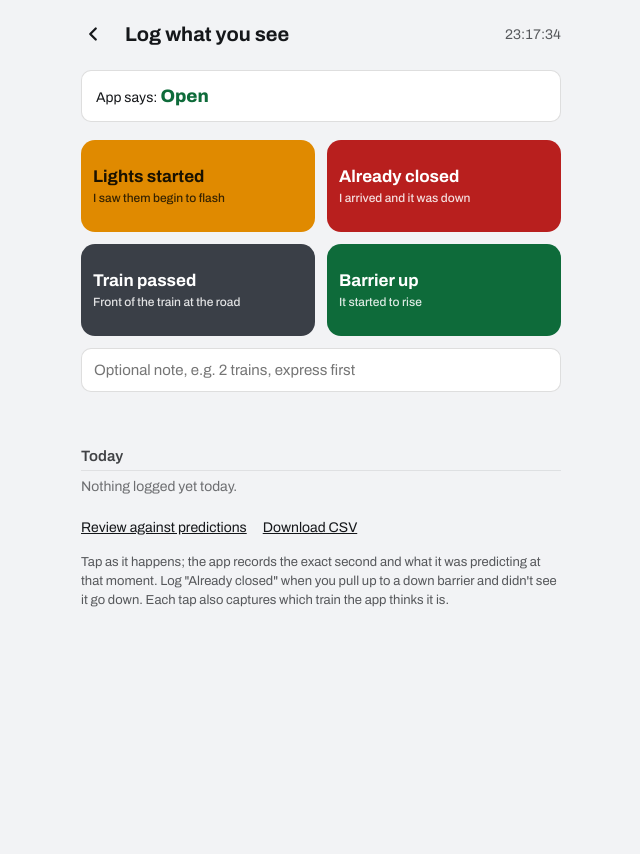
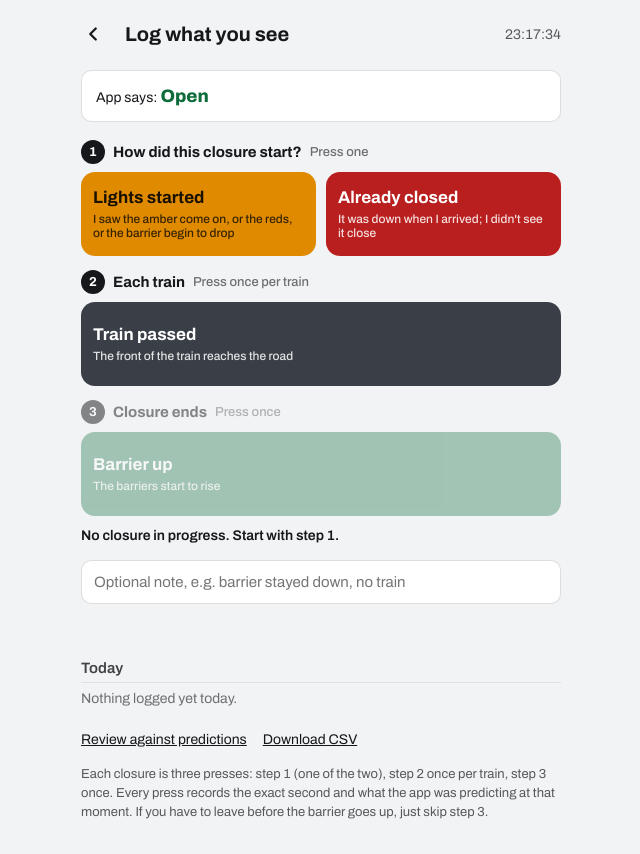
Before and after one commit to cinsalaco/roydon-crossing, a Flask app: page /log in a window 1280 px wide. Shown: the whole page, without its empty margins (319-959 px from the left). Before the commit the page ends 607 px from the top, so only its background shows below. Run offline with Flask 3, Linux system fonts and the light colour scheme; data that the repository does not hold is empty.

Commit message:
Log page: three numbered steps and a per-closure session
Step 1 is "Lights started" or "Already closed" (one of), step 2 "Train
passed" once per train, step 3 "Barrier up". The page remembers the
closure in progress, dims the step already taken and says what it is
waiting for; "Barrier up" or 20 minutes of silence ends it.

Co-Authored-By: Claude Fable 5.1 <noreply@anthropic.com>
Claude-Session: https://claude.ai/code/session_01NbAgiZxfxPitgPSPcmkvvV

```diff
--- a/templates/log.html
+++ b/templates/log.html
@@ -22,8 +22,16 @@
   .predict .state { font-size: 18px; font-weight: 800; }
   .predict .state.open { color: var(--green); } .predict .state.closing { color: var(--amber); } .predict .state.closed { color: var(--red); }
 
-  .buttons { display: grid; grid-template-columns: 1fr 1fr; gap: 12px; margin-top: 18px; }
-  button.ev { min-height: 92px; border: 0; border-radius: 14px; font-family: inherit; font-size: 17px; font-weight: 700; line-height: 1.2; color: #fff; cursor: pointer; padding: 12px; text-align: left; }
+  .steps { display: flex; flex-direction: column; gap: 14px; margin-top: 18px; }
+  .step-head { display: flex; align-items: center; gap: 8px; font-size: 15px; font-weight: 700; margin-bottom: 8px; }
+  .step-head small { font-weight: 500; opacity: 0.6; font-size: 13px; }
+  .num { display: inline-flex; align-items: center; justify-content: center; width: 24px; height: 24px; border-radius: 50%; background: var(--ink); color: #fff; font-size: 13px; font-weight: 700; }
+  .pair { display: grid; grid-template-columns: 1fr 1fr; gap: 10px; }
+  .step.done button.ev { opacity: 0.35; }
+  .step.done .step-head { opacity: 0.5; }
+  .session { margin-top: 12px; font-size: 14px; font-weight: 600; min-height: 20px; }
+  .session .reset { background: none; border: 0; color: var(--red); font: inherit; cursor: pointer; margin-left: 10px; min-height: 32px; }
+  button.ev { width: 100%; min-height: 84px; border: 0; border-radius: 14px; font-family: inherit; font-size: 17px; font-weight: 700; line-height: 1.2; color: #fff; cursor: pointer; padding: 12px; text-align: left; }
   button.ev small { display: block; font-size: 12px; font-weight: 500; opacity: 0.85; margin-top: 4px; }
   button.ev:active { transform: scale(0.98); }
   .ev.lights { background: var(--amber); color: #1a1200; }
@@ -61,13 +69,25 @@
 
   <div class="predict" id="predict">Loading the app's current prediction…</div>
 
-  <div class="buttons">
-    <button class="ev lights" data-ev="lights">Lights started<small>I saw them begin to flash</small></button>
-    <button class="ev down" data-ev="down">Already closed<small>I arrived and it was down</small></button>
-    <button class="ev train" data-ev="train">Train passed<small>Front of the train at the road</small></button>
-    <button class="ev up" data-ev="up">Barrier up<small>It started to rise</small></button>
+  <div class="steps">
+    <div class="step" id="step1">
+      <div class="step-head"><span class="num">1</span>How did this closure start? <small>Press one</small></div>
+      <div class="pair">
+        <button class="ev lights" data-ev="lights">Lights started<small>I saw the amber come on, or the reds, or the barrier begin to drop</small></button>
+        <button class="ev down" data-ev="down">Already closed<small>It was down when I arrived; I didn't see it close</small></button>
+      </div>
+    </div>
+    <div class="step" id="step2">
+      <div class="step-head"><span class="num">2</span>Each train <small>Press once per train</small></div>
+      <button class="ev train" data-ev="train">Train passed<small>The front of the train reaches the road</small></button>
+    </div>
+    <div class="step" id="step3">
+      <div class="step-head"><span class="num">3</span>Closure ends <small>Press once</small></div>
+      <button class="ev up" data-ev="up">Barrier up<small>The barriers start to rise</small></button>
+    </div>
   </div>
-  <div class="note"><input id="note" placeholder="Optional note, e.g. 2 trains, express first" aria-label="Note"></div>
+  <div class="session" id="session"></div>
+  <div class="note"><input id="note" placeholder="Optional note, e.g. barrier stayed down, no train" aria-label="Note"></div>
   <div class="toast" id="toast"></div>
 
   <h2>Today</h2>
@@ -77,7 +97,7 @@
     <a href="/log/review">Review against predictions</a>
     <a href="/api/observations.csv">Download CSV</a>
   </div>
-  <p class="help">Tap as it happens; the app records the exact second and what it was predicting at that moment. Log "Already closed" when you pull up to a down barrier and didn't see it go down. Each tap also captures which train the app thinks it is.</p>
+  <p class="help">Each closure is three presses: step 1 (one of the two), step 2 once per train, step 3 once. Every press records the exact second and what the app was predicting at that moment. If you have to leave before the barrier goes up, just skip step 3.</p>
 </main>
 
 <script src="/static/crossing.js"></script>
@@ -87,6 +107,25 @@
   const $ = id => document.getElementById(id);
   const NAMES = { lights: 'Lights started', down: 'Already closed', train: 'Train passed', up: 'Barrier up' };
   let observations = [];
+  let session = JSON.parse(localStorage.getItem('logSession') || 'null') || { started: null, trains: 0, startedAt: null };
+
+  function saveSession() { localStorage.setItem('logSession', JSON.stringify(session)); }
+  function renderSession() {
+    // a session older than 20 minutes is stale – start fresh
+    if (session.startedAt && Date.now() - new Date(session.startedAt) > 20 * 60000) { session = { started: null, trains: 0, startedAt: null }; saveSession(); }
+    $('step1').classList.toggle('done', !!session.started);
+    $('step2').classList.toggle('done', false);
+    $('step3').classList.toggle('done', !session.started);
+    let txt = '';
+    if (session.started) {
+      txt = `This closure: ${NAMES[session.started]} ${C.hhmmss(new Date(session.startedAt))}` + (session.trains ? `, ${session.trains} train${session.trains > 1 ? 's' : ''} passed` : '') + ' – now waiting for the barrier to go up';
+      txt += ' <button class="reset" id="resetSession" type="button">Start over</button>';
+    } else {
+      txt = 'No closure in progress. Start with step 1.';
+    }
+    $('session').innerHTML = txt;
+    const r = $('resetSession'); if (r) r.addEventListener('click', () => { session = { started: null, trains: 0, startedAt: null }; saveSession(); renderSession(); });
+  }
 
   function snapshot(now) {
     const closures = C.buildClosures(C.loader.trains);
@@ -159,6 +198,10 @@
       $('toast').className = 'toast'; $('toast').textContent = `${NAMES[ev]} logged at ${C.hhmmss(now)}`;
       $('note').value = '';
       if (navigator.vibrate) navigator.vibrate(30);
+      if (ev === 'lights' || ev === 'down') { session = { started: ev, trains: 0, startedAt: now.toISOString() }; }
+      else if (ev === 'train') { session.trains += 1; if (!session.started) { session.started = 'down'; session.startedAt = now.toISOString(); } }
+      else if (ev === 'up') { session = { started: null, trains: 0, startedAt: null }; }
+      saveSession(); renderSession();
       await load();
     } catch (e) {
       $('toast').className = 'toast err'; $('toast').textContent = 'Could not save – check signal and try again';
@@ -176,7 +219,7 @@
     try { await C.loader.fetch(); } catch (e) {}
     renderPrediction();
   }
-  refresh(); load();
+  refresh(); load(); renderSession();
   setInterval(refresh, 30000);
   setInterval(renderPrediction, 1000);
 })();
```
